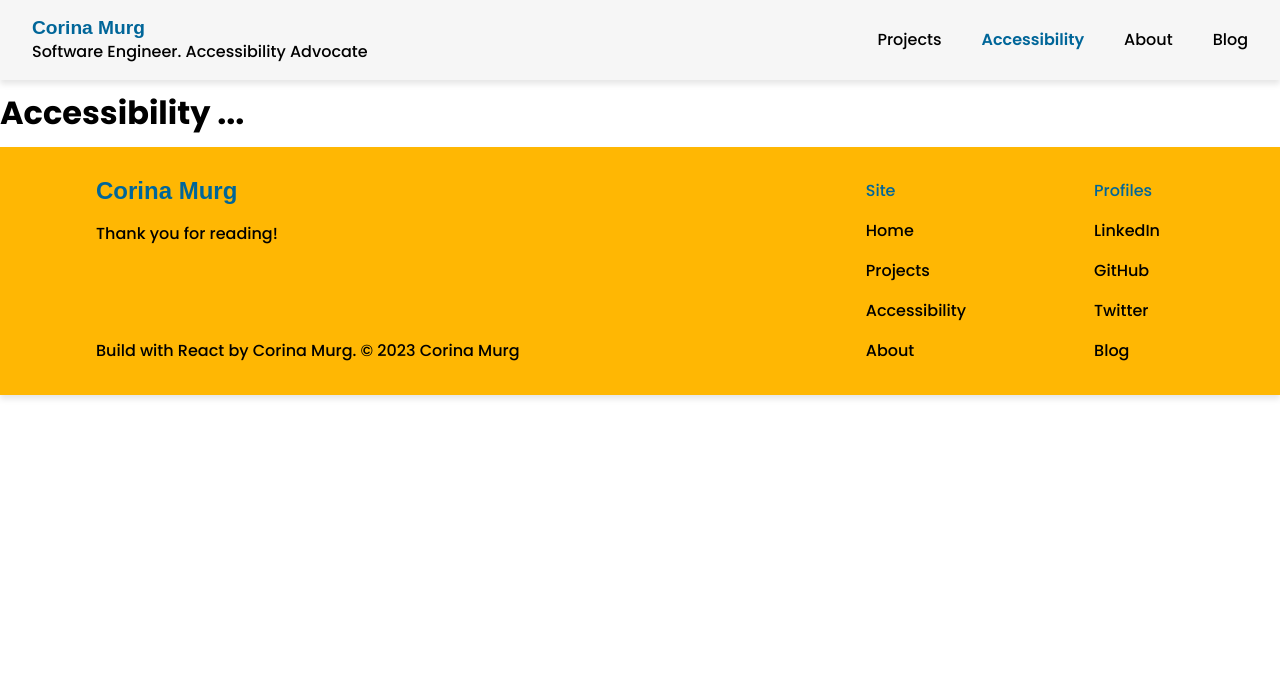
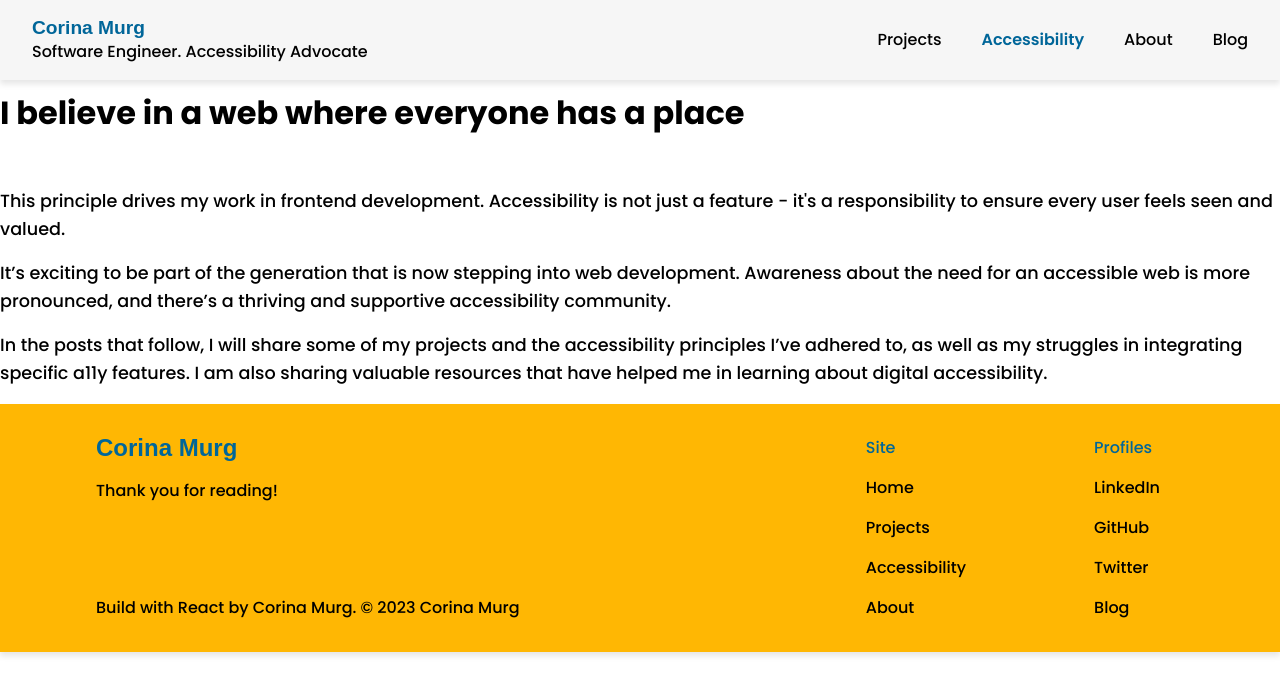
Before and after one commit to CorinaMurg/web-for-everyone, a React (Vite) app: page /accessibility in a window 1280 px wide. Shown: the top 694 px of the page. Built offline with nearby package versions, Linux system fonts and the light colour scheme; a web font is replaced by a local one.

Commit message:
Create a11yData object

```diff
--- /dev/null
+++ b/src/data/a11yData.js
@@ -0,0 +1,16 @@
+
+export const a11yData = {
+    title: "I believe in a web where everyone has a place",
+    description: [
+        "This principle drives my work in frontend development. Accessibility is not just a feature - it's a responsibility to ensure every user feels seen and valued.",
+        "It’s exciting to be part of the generation that is now stepping into web development. Awareness about the need for an accessible web is more pronounced, and there’s a thriving and supportive accessibility community.",
+        "In the posts that follow, I will share some of my projects and the accessibility principles I’ve adhered to, as well as my struggles in integrating specific a11y features. I am also sharing valuable resources that have helped me in learning about digital accessibility."
+    ],
+    "imageSrc": "./src/assets/brickWallWithAccessibleEntrySign.jpg",
+    "imageAlt": "brick Wall With Accessible Entry Sign",
+    "imagePhotographer": "Daniel Ali",
+    "imagePhotographerSrc": "https://unsplash.com/@untodesign_",
+    "imagePhotographerTitle": "Link to Daniel Ali's Unsplash profile",
+    "unsplashSrc": "https://unsplash.com/photos/black-and-white-brick-wall-ju1yFZkrxVg",
+    "unsplashSrcTitle": "Link to Daniel Ali's brick wall photo on Unsplash",
+};
--- a/src/data/aboutData.js
+++ b/src/data/aboutData.js
@@ -3,7 +3,7 @@ export const aboutData = {
 
     "currently": [
         [
-            "Software Engineer at ",
+            "Software Engineer & Maintainer at ",
             {
                 text: "Yuris Coding Club",
                 href: "https://www.yuriscodingclub.com/"
--- a/src/pages/Accessibility.jsx
+++ b/src/pages/Accessibility.jsx
@@ -1,10 +1,17 @@
-
+import { a11yData } from "../data/a11yData"
 export default function Accessibility() {
 
     return (
-        <div className="accessibility-container">
-            <h1>Accessibility ...</h1>
-
+        <div className="accessibility">
+            <h1>I believe in a web where everyone has a place</h1>
+            <div>
+                <img></img>
+            </div>
+            {a11yData.description.map((line, index) => (
+                <div className="a11y-intro" key={index}>
+                    <p>{line}</p>
+                </div>
+            ))}
         </div>
     )
 }
```
Also changed, not shown: 1 other file (tests, documents, lock files or other folders).
